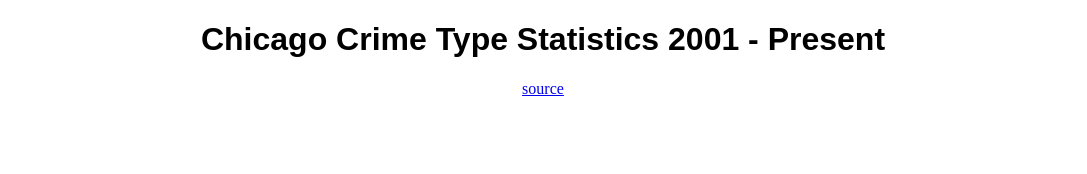
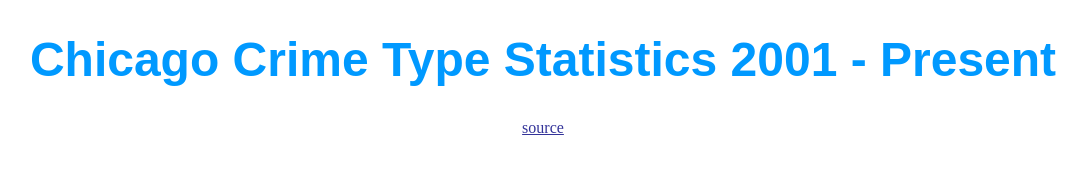
Before and after one commit to Wenpei-Zhang/A3-crime-stats, a website built with Parcel: page src/index.html in a window 1280 px wide. Shown: the whole page, without its empty margins (97-1184 px from the left). Built offline with nearby package versions, Linux system fonts and the light colour scheme.

Commit message:
modify letter

```diff
--- a/src/index.css
+++ b/src/index.css
@@ -10,7 +10,17 @@
 .header {
   text-align: center;
 }
-
+h1{
+  font-size: 3em;
+  font-weight: 700;
+  color: #0099FF;
+}
+a{
+  color: #333399;
+}
+a:hover{
+  color: #FF0099;
+}
 .nav-bottom {
   width: 100%;
   text-align: center;
@@ -29,7 +39,6 @@
   align-content: center;
   flex-wrap: wrap;
   margin: 0 auto;
-  color: #FF0099;
   padding: 10px;
   font-size: 16px;
   cursor: pointer;
```
